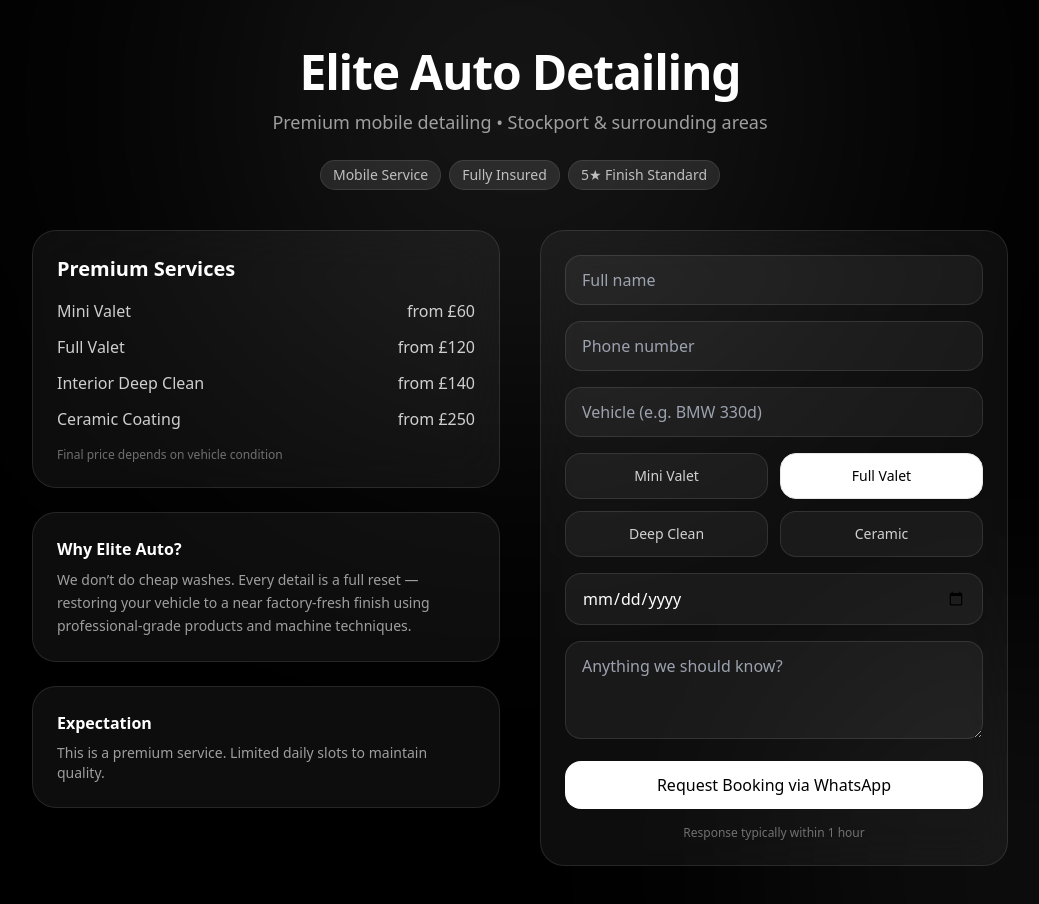
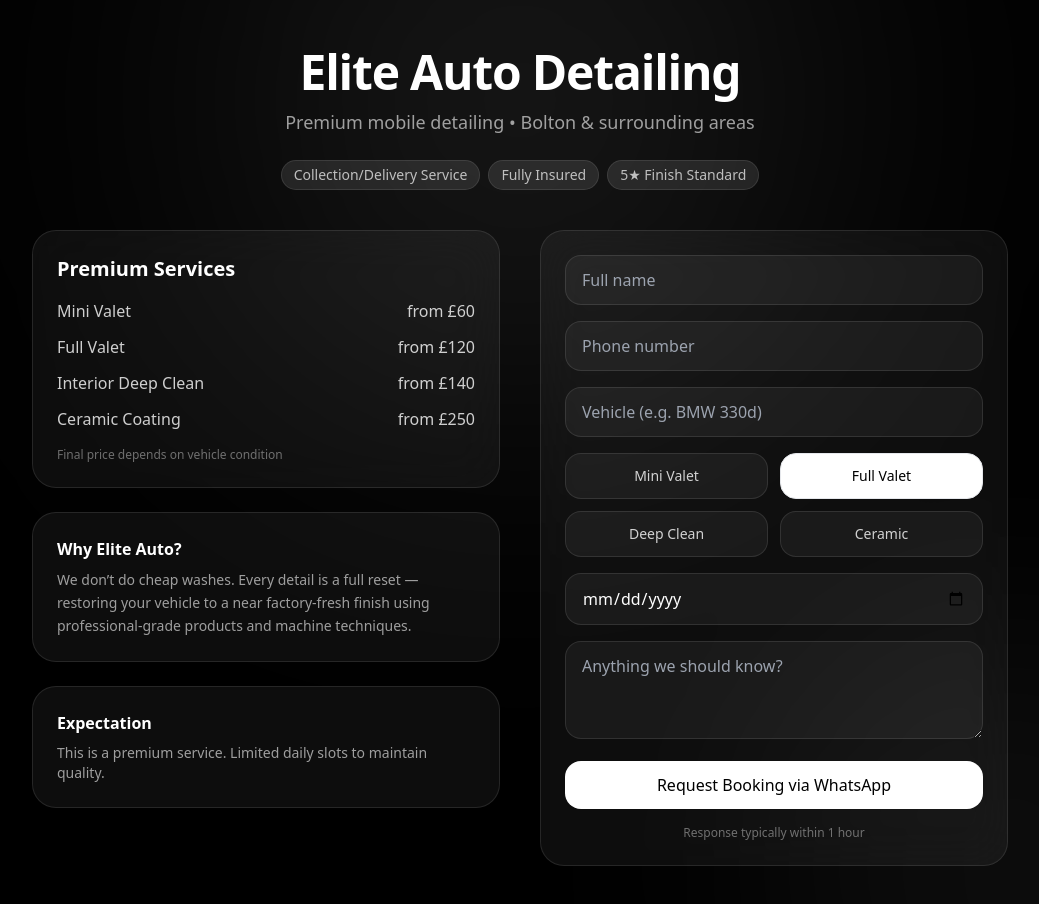
Before and after one commit to eliteautobolton/elite-auto-detailing, a Next.js app: page / in a window 1280 px wide. Shown: the top 904 px of the page, without its empty margins (120-1159 px from the left). Built offline with nearby package versions, Linux system fonts and the light colour scheme.

Commit message:
Update page.js

```diff
--- a/app/page.js
+++ b/app/page.js
@@ -50,12 +50,12 @@ Notes: ${form.message}`;
           </h1>
 
           <p className="text-white/60 mt-3 text-lg">
-            Premium mobile detailing • Stockport & surrounding areas
+            Premium mobile detailing • Bolton & surrounding areas
           </p>
 
           <div className="mt-6 inline-flex gap-2 text-sm text-white/70">
             <span className="px-3 py-1 rounded-full bg-white/10 border border-white/10">
-              Mobile Service
+              Collection/Delivery Service
             </span>
             <span className="px-3 py-1 rounded-full bg-white/10 border border-white/10">
               Fully Insured
```
